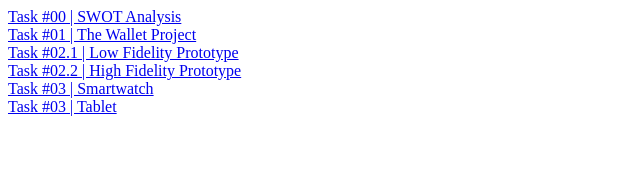
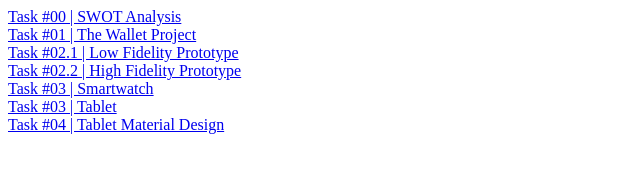
Before and after one commit to sasalovi/IXD, a plain HTML site: page index.html in a window 1280 px wide. Shown: the whole page, without its empty margins (0-640 px from the left). Drawn offline with Linux system fonts and the light colour scheme.

Commit message:
Update index.html

```diff
--- a/index.html
+++ b/index.html
@@ -10,5 +10,6 @@
   <a href="https://xd.adobe.com/view/74acf480-0e2c-4da3-8c42-f35d865c918b-21ff/?fullscreen" target="_blank">Task #02.2 | High Fidelity Prototype</a><br>
   <a href="https://xd.adobe.com/view/80b1205d-1e21-44f2-94fa-1b48d5f2ec72-d5e2/?fullscreen" target="_blank">Task #03 | Smartwatch</a><br>
   <a href="https://xd.adobe.com/view/847f0ece-df7c-4d88-9417-8c65c99853ae-d12c/?fullscreen" target="_blank">Task #03 | Tablet</a><br>
+  <a href="https://xd.adobe.com/view/9e620c2a-598c-4ae9-9371-a87fbc1372c6-cb31/?fullscreen" target="_blank">Task #04 | Tablet Material Design</a><br>
 </body>
 </html>
```
